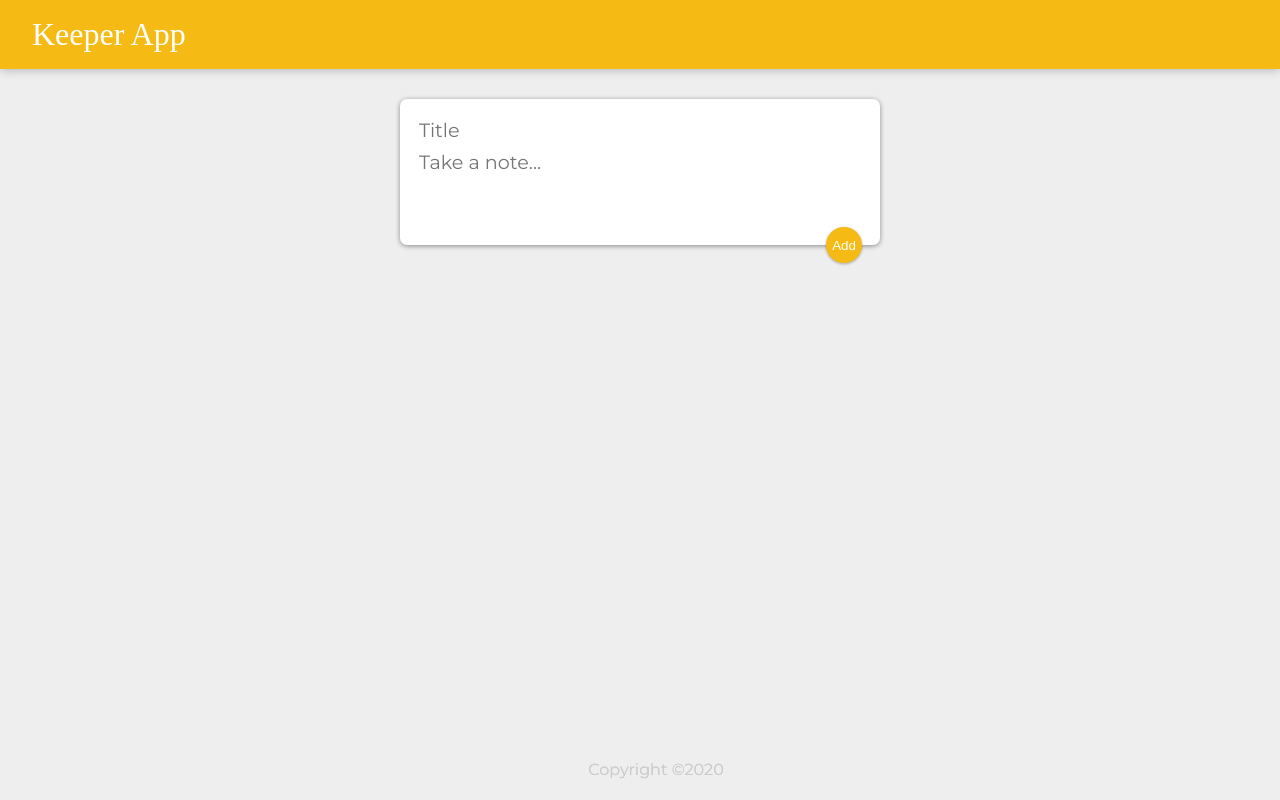
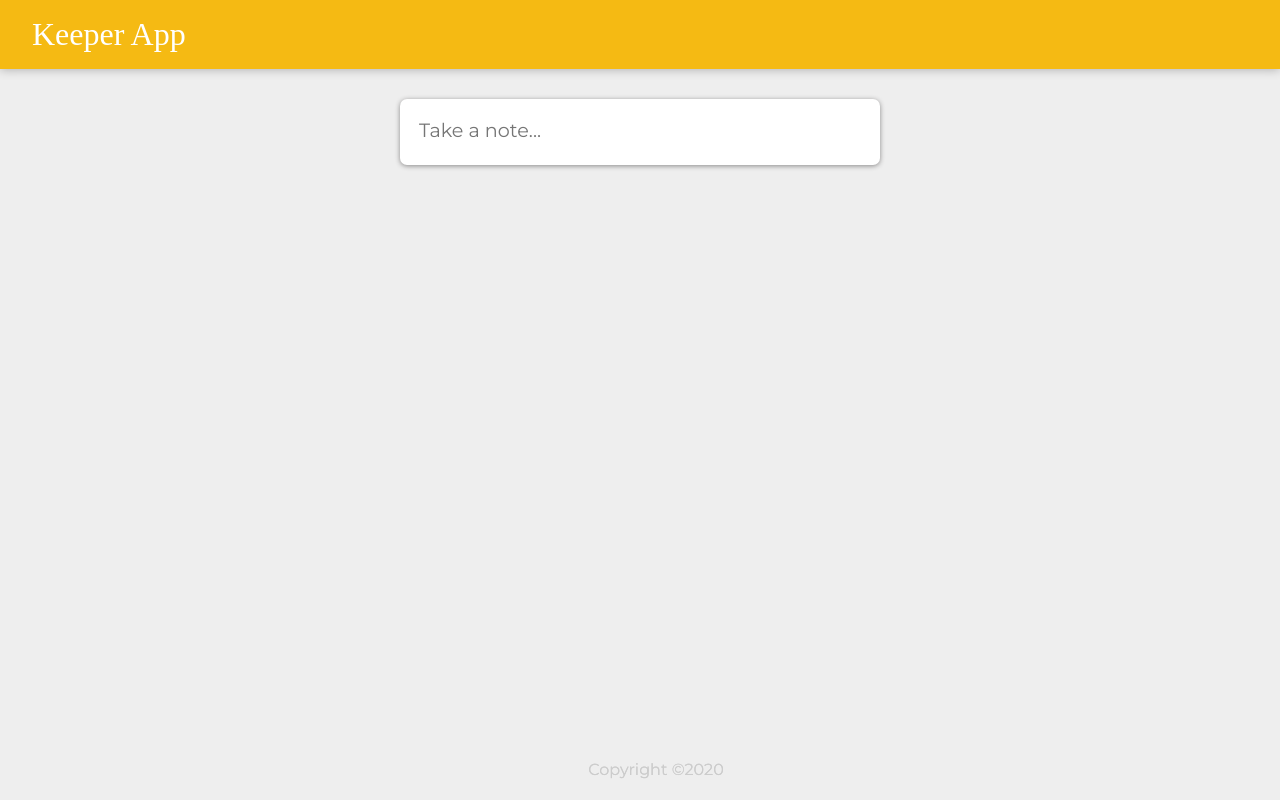
Before and after one commit to bhavikvashi1804/react-keeper-app, a React (Create React App) app: page / in a window 1280 px wide. Built offline with nearby package versions, Linux system fonts and the light colour scheme; a web font is replaced by a local one.

Commit message:
Render component conditionally

```diff
--- a/src/components/CreateArea.jsx
+++ b/src/components/CreateArea.jsx
@@ -1,8 +1,13 @@
 import React, { useState } from "react";
+import AddIcon from "@material-ui/icons/Add";
+import Fab from "@material-ui/core/Fab";
+import Zoom from "@material-ui/core/Zoom";
 
-import './keep.css';
+import "./keep.css";
 
 function CreateArea(props) {
+  const [isExpanded, updateExpaned] = useState(false);
+
   const [note, updateNote] = useState({
     title: "",
     content: "",
@@ -22,23 +27,34 @@ function CreateArea(props) {
     event.preventDefault();
   }
 
+  function expand() {
+    updateExpaned(true);
+  }
+
   return (
     <div>
       <form className="create-note">
+        {isExpanded ? (
           <input
             name="title"
             value={note.title}
             placeholder="Title"
             onChange={handleNoteChange}
           />
+        ) : null}
         <textarea
           name="content"
           value={note.content}
           placeholder="Take a note..."
-          rows="3"
+          rows={isExpanded?"3":"1"}
           onChange={handleNoteChange}
+          onClick={expand}
         />
-        <button onClick={submitNote}>Add</button>
+        <Zoom in={isExpanded}>
+          <Fab onClick={submitNote}>
+            <AddIcon />
+          </Fab>
+        </Zoom>
       </form>
     </div>
   );
```
Lines whose indentation alone changed are shown as unchanged.
